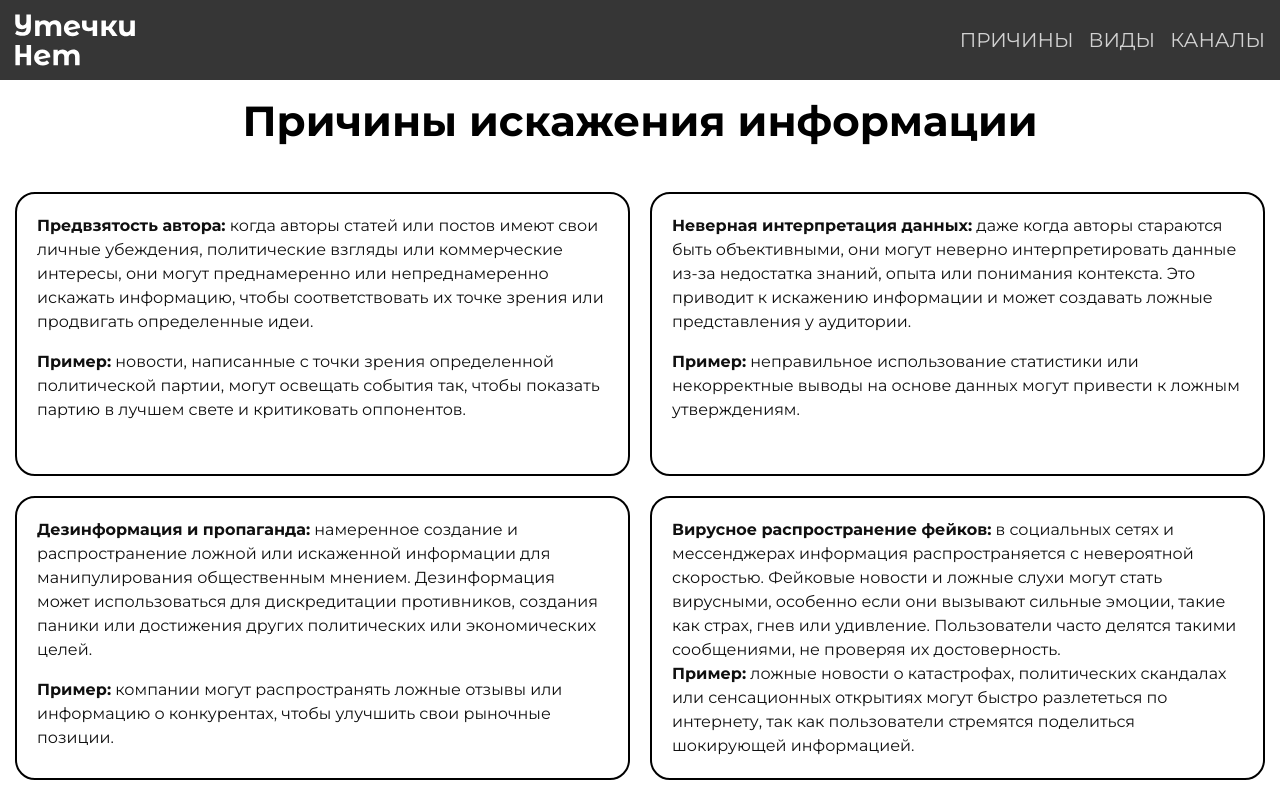
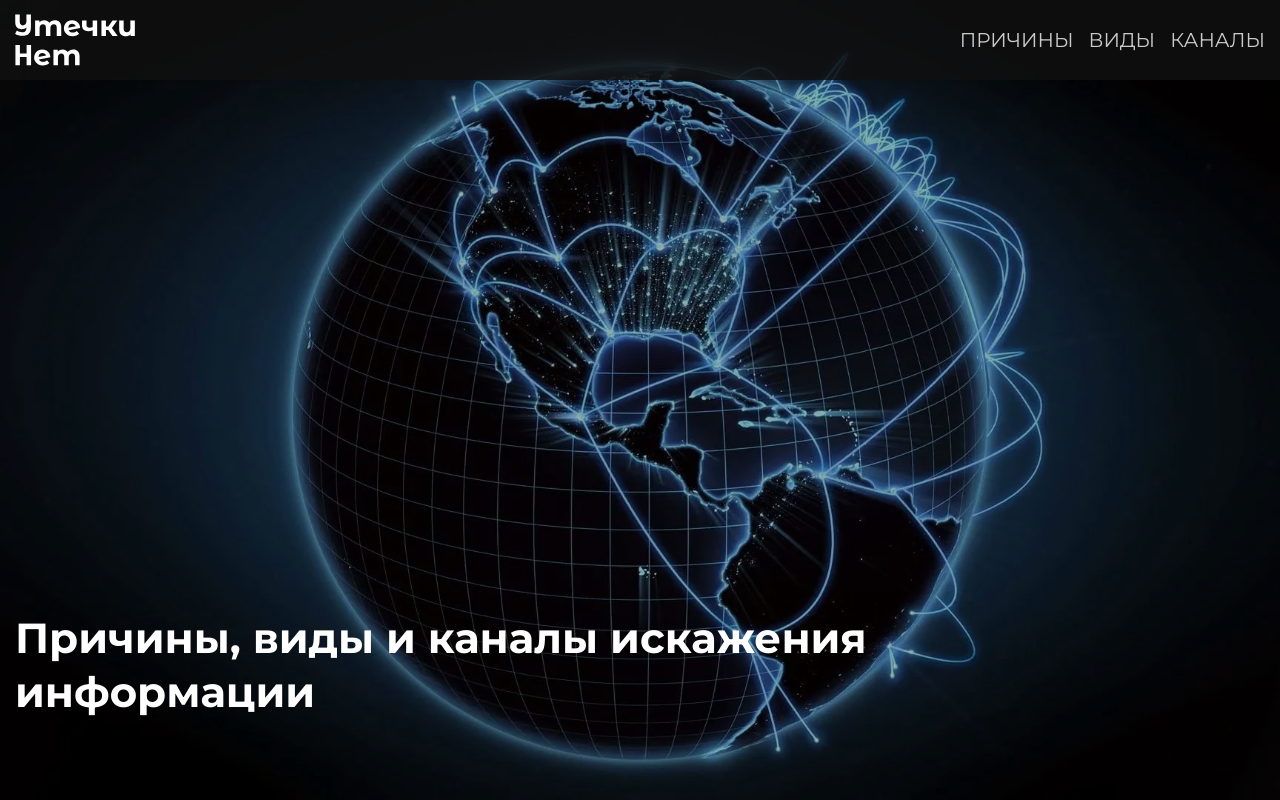
Before and after one commit to danilRomin/utechka, a plain HTML site: page index.html in a window 1280 px wide. Shown: the top 800 px of the page. Drawn offline with Linux system fonts and the light colour scheme.

Commit message:
Add files via upload

```diff
--- a/index.html
+++ b/index.html
@@ -16,7 +16,7 @@
     <header class="header">
         <div class="header__container">
             <div class="header__logo">
-                <a  href="#"><img src="img/logo.svg" alt="Logo" data-goto=".reasons"></a>
+                <a  href="#"><img src="img/logo.svg" alt="Logo" data-goto=".intro"></a>
             </div>
             <nav class="header__menu">
                 <ul class="header__list">
@@ -34,6 +34,11 @@
         </div>
     </header>
     <main class="page">
+				<section id="intro" class="intro">
+					<div class="intro__container">
+						<h1 class="intro__title">Причины, виды и каналы искажения информации</h1>
+					</div>
+				</section>
         <section id="reasons" class="reasons">
             <div class="reasons__container">
                 <h2 class="reasons__title">Причины искажения информации</h2>
--- a/scss/style.scss
+++ b/scss/style.scss
@@ -33,7 +33,7 @@ body {
 
 .page {
   flex: 1 1 auto;
-  padding-top: 100px;
+  padding-top: 0px;
 }
 
 h2 {
@@ -58,7 +58,7 @@ p {
   height: 80px;
   background-color: $black;
   color: #fff;
-
+	z-index: 50;
   &__container {
     display: flex;
     justify-content: space-between;
@@ -163,3 +163,23 @@ section {
 .header__link a:hover {
   color: white;
 }
+
+.intro {
+	background-color: #0000004a;
+	background-image: url("../img/bg.webp");
+	background-size: cover;
+	background-position: center;
+	background-repeat: no-repeat;
+	position: relative;
+	height: 100dvh;
+	background-blend-mode: multiply;
+	&__title {
+		position: absolute;
+		max-width: 80vw;
+		bottom: 10vh;
+		font-size: 42px;
+		color: #fff;
+		font-weight: 700;
+		line-height: 1.3;
+	}
+}
```
Also changed, not shown: img/bg.webp (added), scss/style.css.
